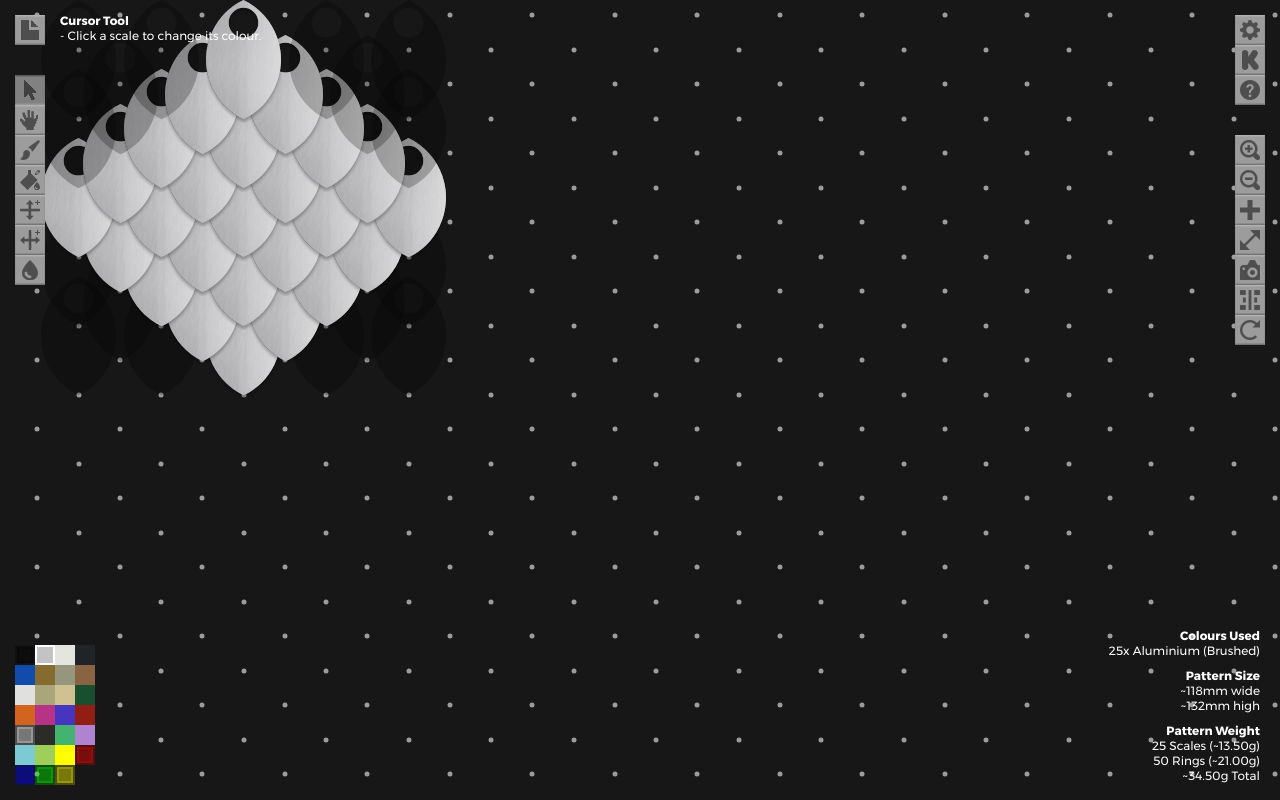
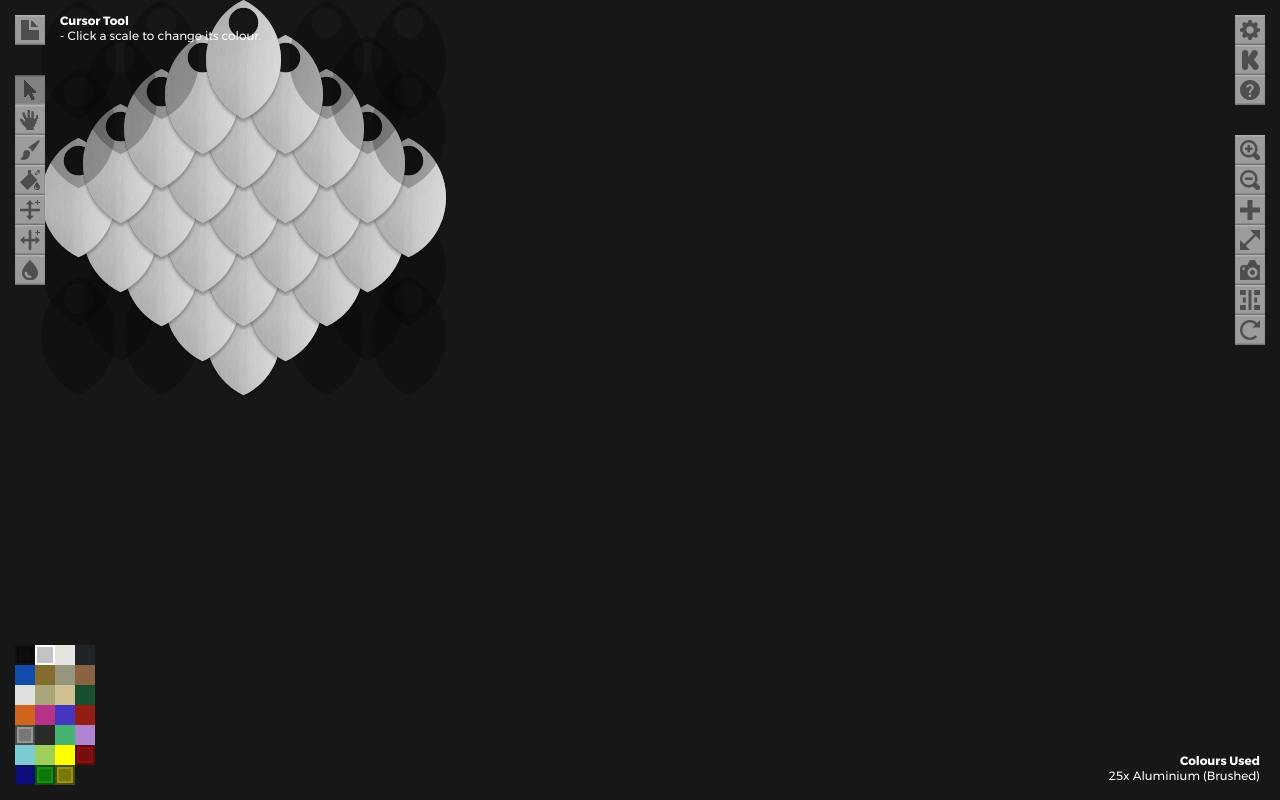
Before and after one commit to SelfMadeSystem/scalemaileditorlairoftheravenfork, a website built with Vite: page index.html in a window 1280 px wide. Built offline with nearby package versions, Linux system fonts and the light colour scheme.

Commit message:
Made background draw lines and make it optional

```diff
--- a/index.html
+++ b/index.html
@@ -38,8 +38,8 @@
 
   <body class="backgroundTheme">
     <div id="canvasWrapper" class="canvasWrapper cursorGrab">
+      <canvas id="canvasEditor" class="canvasLayer"></canvas>
       <canvas id="canvasBackground" class="canvasLayer"></canvas>
-      <canvas id="canvasEditor" class="canvasLayer"></canvas>
       <canvas id="canvasUI" class="canvasLayer"></canvas>
     </div>
 
--- a/src/Consts.ts
+++ b/src/Consts.ts
@@ -5,37 +5,3 @@ export const fontStyles = [
   "18px Montserrat",
 ];
 export const updateInterval = 1000 / 60;
-
-export const rulerUnitData = {
-  metric: {
-    unitSize: "mm",
-    multiSize: 1,
-    unitWeight: "g",
-    multiWeight: 1,
-  },
-  imperial: {
-    unitSize: '"',
-    multiSize: 0.0393701,
-    unitWeight: "oz",
-    multiWeight: 0.035274,
-  },
-};
-
-export const rulerSizeData = {
-  small: {
-    width: 14,
-    height: 22,
-    gapH: 1,
-    gapV: 6,
-    weightS: 0.35,
-    weightR: 0.13,
-  },
-  large: {
-    width: 22,
-    height: 36,
-    gapH: 2,
-    gapV: 12,
-    weightS: 0.54,
-    weightR: 0.42,
-  },
-};
--- a/src/EditorLayer.ts
+++ b/src/EditorLayer.ts
@@ -3,7 +3,6 @@ import { DrawUtils } from "./DrawUtils";
 import { PatternMatrix } from "./PatternMatrix";
 import { TemplateSwatches } from "./TemplateSwatches";
 import { themes } from "./Theme";
-import { arcFill, Pos } from "./utils";
 
 export class EditorLayer {
   public bgCanvas: HTMLCanvasElement;
@@ -20,11 +19,12 @@ export class EditorLayer {
   public offsetY = 0;
   public bgOffsetY = 0;
   public reverse = false;
+  public drawBg = false;
 
   constructor(
     public drawUtils: DrawUtils,
     private swatches: TemplateSwatches,
-    private editorPattern: PatternMatrix
+    public editorPattern: PatternMatrix
   ) {
     this.bgCanvas = document.getElementById(
       "canvasBackground"
@@ -73,7 +73,7 @@ export class EditorLayer {
     if (diff > updateInterval) {
       this.lastDraw = now;
       this.drawScales();
-      this.drawBackgroundDots();
+      this.drawBackground();
     } else {
       var that = this;
 
@@ -97,16 +97,18 @@ export class EditorLayer {
     );
   }
 
-  public drawBackgroundDots() {
+  public drawBackground() {
     const context = this.bgContext;
-    const pattern = this.editorPattern;
+    // const pattern = this.editorPattern;
     context.clearRect(0, 0, context.canvas.width, context.canvas.height);
+    if (!this.drawBg) {
+      return;
+    }
+
     const colour = themes[this.drawUtils.theme].dotColour;
 
     // Variables
     var m = 0;
-    var x = 0;
-    var y = 0;
 
     var backgroundOriginX = 0;
     var backgroundOriginY = 0;
@@ -117,45 +119,44 @@ export class EditorLayer {
     const dot = Math.max(1, this.drawUtils.scaleRadius / 30);
 
     // Calculate Bottom Left Scale
-    if (pattern.matrix[pattern.matrix.length - 1][0].colour == 0) {
-      m = this.drawUtils.scaleSpacingX / 2;
-    }
+    // if (pattern.matrix[pattern.matrix.length - 1][0].colour == 0) {
+    //   m = this.drawUtils.scaleSpacingX / 2;
+    // }
 
     backgroundOriginX = -dot * 1.5 + this.drawUtils.scaleSpacingX + m;
-    backgroundOriginY = this.bgOffsetY * stepY / 2 + this.drawUtils.scalePathBottom.y;
+    backgroundOriginY =
+      (this.bgOffsetY * stepY) / 2 + this.drawUtils.scalePathBottom.y;
 
     // Calculate Pan Offset
     backgroundOriginX += this.offsetX;
     backgroundOriginY += this.offsetY;
 
     // Step Back to Edge
-    for (x = 0; backgroundOriginX > 0; x++) {
+    for (let x = 0; backgroundOriginX > 0; x++) {
       backgroundOriginX -= stepX;
     }
 
-    for (y = 0; backgroundOriginY > 0; y++) {
+    for (let y = 0; backgroundOriginY > 0; y++) {
       backgroundOriginY -= stepY;
     }
 
-    context.fillStyle = colour;
-    context.fill("nonzero");
+    context.strokeStyle = colour;
 
     // Draw Dots
+    context.beginPath();
     for (let y = backgroundOriginY; y < this.height + stepY; y += stepY) {
-      for (let x = backgroundOriginX; x < this.width + stepY; x += stepX) {
-        const draw: Pos = {
-          x: Math.round(x),
-          y: Math.round(y),
-        };
-
-        arcFill(context, draw, dot);
-
-        draw.x += Math.round(this.drawUtils.scaleSpacingX / 2);
-        draw.y -= Math.round(this.drawUtils.scaleSpacingY);
-
-        arcFill(context, draw, dot);
-      }
+      const ry = Math.round(y);
+      context.moveTo(0, ry);
+      context.lineTo(context.canvas.width, ry);
     }
+    context.stroke();
+    context.beginPath();
+    for (let x = backgroundOriginX; x < this.width + stepY; x += stepX) {
+      const rx = Math.round(x);
+      context.moveTo(rx, 0);
+      context.lineTo(rx, context.canvas.height);
+    }
+    context.stroke();
   }
 
   // Pan Functions
--- a/src/PatternMatrix.ts
+++ b/src/PatternMatrix.ts
@@ -199,7 +199,6 @@ export class PatternMatrix {
         } else if (y == height - 1) {
           this.addRow(height);
           this.fillRow(height, 1);
-          editorLayer.bgOffsetY -= 1;
           this.getSize();
         }
 
--- a/src/main.ts
+++ b/src/main.ts
@@ -18,7 +18,7 @@ import { UiButton } from "./ui/UiButton";
 import { UiSection } from "./ui/UiSection";
 import { DrawUtils } from "./DrawUtils";
 import { EntityLayer } from "./EntityLayer";
-import { fontStyles, rulerSizeData, rulerUnitData } from "./Consts";
+import { fontStyles } from "./Consts";
 import { uiIconSize, uiOffsetX, uiOffsetY } from "./ui";
 import { PatternMatrix } from "./PatternMatrix";
 import { TemplateSwatches } from "./TemplateSwatches";
@@ -68,10 +68,6 @@ var panKey = false;
 
 // Overlay Variables
 const splashText = document.getElementById("splashText")!;
-
-// Ruler Variables
-var rulerUnits: keyof typeof rulerUnitData = "metric";
-var rulerSize: keyof typeof rulerSizeData = "large";
 
 // UI Variables
 var uiToolbox = new UiSection();
@@ -1041,11 +1037,6 @@ function mouseClickUI(id: string) {
     case "toolboxSettings":
       setOverlay("settings");
 
-      if (rulerSize == "large") {
-        (document.getElementById("toggleSize") as HTMLInputElement).checked =
-          true;
-      }
-
       if (drawUtils.drawEmpty === true) {
         (document.getElementById("toggleEmpty") as HTMLInputElement).checked =
           true;
@@ -1056,8 +1047,8 @@ function mouseClickUI(id: string) {
           true;
       }
 
-      if (rulerUnits == "metric") {
-        (document.getElementById("toggleUnits") as HTMLInputElement).checked =
+      if (editorLayer.drawBg === true) {
+        (document.getElementById("toggleBackground") as HTMLInputElement).checked =
           true;
       }
 
@@ -1457,15 +1448,6 @@ function buildOverlays() {
   });
 
   // Pane
-  // Scale Size
-  nWindow.addObjectToPane({
-    id: "toggleSize",
-    type: "toggle",
-    title: "Scale Size",
-    string: ["Small", "Large"],
-    change: toggleSize,
-  });
-
   // Show Empty Scales
   nWindow.addObjectToPane({
     id: "toggleEmpty",
@@ -1484,13 +1466,13 @@ function buildOverlays() {
     change: toggleTheme,
   });
 
-  // Units
+  // Background
   nWindow.addObjectToPane({
-    id: "toggleUnits",
+    id: "toggleBackground",
     type: "toggle",
-    title: "Measurement Units",
-    string: ["Imperial", "Metric"],
-    change: toggleUnits,
+    title: "Background",
+    string: ["Off", "On"],
+    change: toggleBackground,
   });
 
   overlayInterface.addScreen(nWindow);
@@ -1884,17 +1866,6 @@ function toggleEmpty() {
 
   swatches.regenerateSwatches(editorPattern);
   editorLayer.redrawCanvas();
-}
-
-function toggleSize() {
-  if (rulerSize == "large") {
-    rulerSize = "small";
-  } else {
-    rulerSize = "large";
-  }
-
-  createInterface();
-  uiLayer.redrawCanvas();
 }
 
 function toggleTheme() {
@@ -1936,15 +1907,9 @@ function toggleTheme() {
   uiLayer.redrawCanvas();
 }
 
-function toggleUnits() {
-  if (rulerUnits == "metric") {
-    rulerUnits = "imperial";
-  } else {
-    rulerUnits = "metric";
-  }
-
-  createInterface();
-  uiLayer.redrawCanvas();
+function toggleBackground() {
+  editorLayer.drawBg = !editorLayer.drawBg;
+  editorLayer.redrawCanvas();
 }
 
 // User Interface Functions ===========================================================================================
@@ -2368,17 +2333,7 @@ function createPalette(target: EntityLayer) {
 
 function createData(target: EntityLayer, pattern: PatternMatrix) {
   // Variables
-  var pHeight = pattern.physicalHeight;
-  var pWidth = pattern.physicalWidth;
   var pData;
-
-  var mHeight = 0;
-  var mWidth = 0;
-  var mFraction = "";
-
-  var wScales = 0;
-  var wRings = 0;
-  var wTotal = 0;
 
   var output: [number, string][] = [];
 
@@ -2407,80 +2362,6 @@ function createData(target: EntityLayer, pattern: PatternMatrix) {
       sCount += pData[x][1];
     }
   }
-
-  // Physical Height and Width
-  output.push([0, "Pattern Size"]);
-
-  // Width
-  mWidth =
-    pWidth * rulerSizeData[rulerSize].width +
-    (pWidth - 1) * rulerSizeData[rulerSize].gapH;
-  mWidth *= rulerUnitData[rulerUnits].multiSize;
-
-  if (rulerUnits == "imperial") {
-    mFraction = " " + inchesFraction(mWidth);
-    mWidth = Math.floor(mWidth);
-  }
-
-  output.push([
-    1,
-    "~" + mWidth + rulerUnitData[rulerUnits].unitSize + mFraction + " wide",
-  ]);
-
-  // Height
-  mHeight =
-    (pHeight - 1) * rulerSizeData[rulerSize].gapV +
-    rulerSizeData[rulerSize].height;
-  mHeight *= rulerUnitData[rulerUnits].multiSize;
-
-  if (rulerUnits == "imperial") {
-    mFraction = " " + inchesFraction(mHeight);
-    mHeight = Math.floor(mHeight);
-  }
-
-  output.push([
-    1,
-    "~" + mHeight + rulerUnitData[rulerUnits].unitSize + mFraction + " high",
-  ]);
-
-  // Physical Weight
-  output.push([0, "Pattern Weight"]);
-
-  wScales =
-    sCount *
-    rulerSizeData[rulerSize].weightS *
-    rulerUnitData[rulerUnits].multiWeight;
-  wRings =
-    sCount *
-    rulerSizeData[rulerSize].weightR *
-    2 *
-    rulerUnitData[rulerUnits].multiWeight;
-  wTotal = wScales + wRings;
-
-  const sScales = wScales.toFixed(2);
-  const sRings = wRings.toFixed(2);
-  const sTotal = wTotal.toFixed(2);
-
-  output.push([
-    1,
-    sCount +
-      " Scales (~" +
-      sScales +
-      rulerUnitData[rulerUnits].unitWeight +
-      ")",
-  ]);
-  output.push([
-    1,
-    sCount * 2 +
-      " Rings (~" +
-      sRings +
-      rulerUnitData[rulerUnits].unitWeight +
-      ")",
-  ]);
-  output.push([
-    1,
-    "~" + sTotal + rulerUnitData[rulerUnits].unitWeight + " Total",
-  ]);
 
   // Create Entities
   y = output.length;
@@ -2522,10 +2403,6 @@ function createData(target: EntityLayer, pattern: PatternMatrix) {
 
     target.addEntity(nEnt);
   }
-}
-
-function inchesFraction(v: number) {
-  return Math.floor(16 * (v % 1)) + "/16ths";
 }
 
 drawUtils.imageAssets.loadImages();
```
